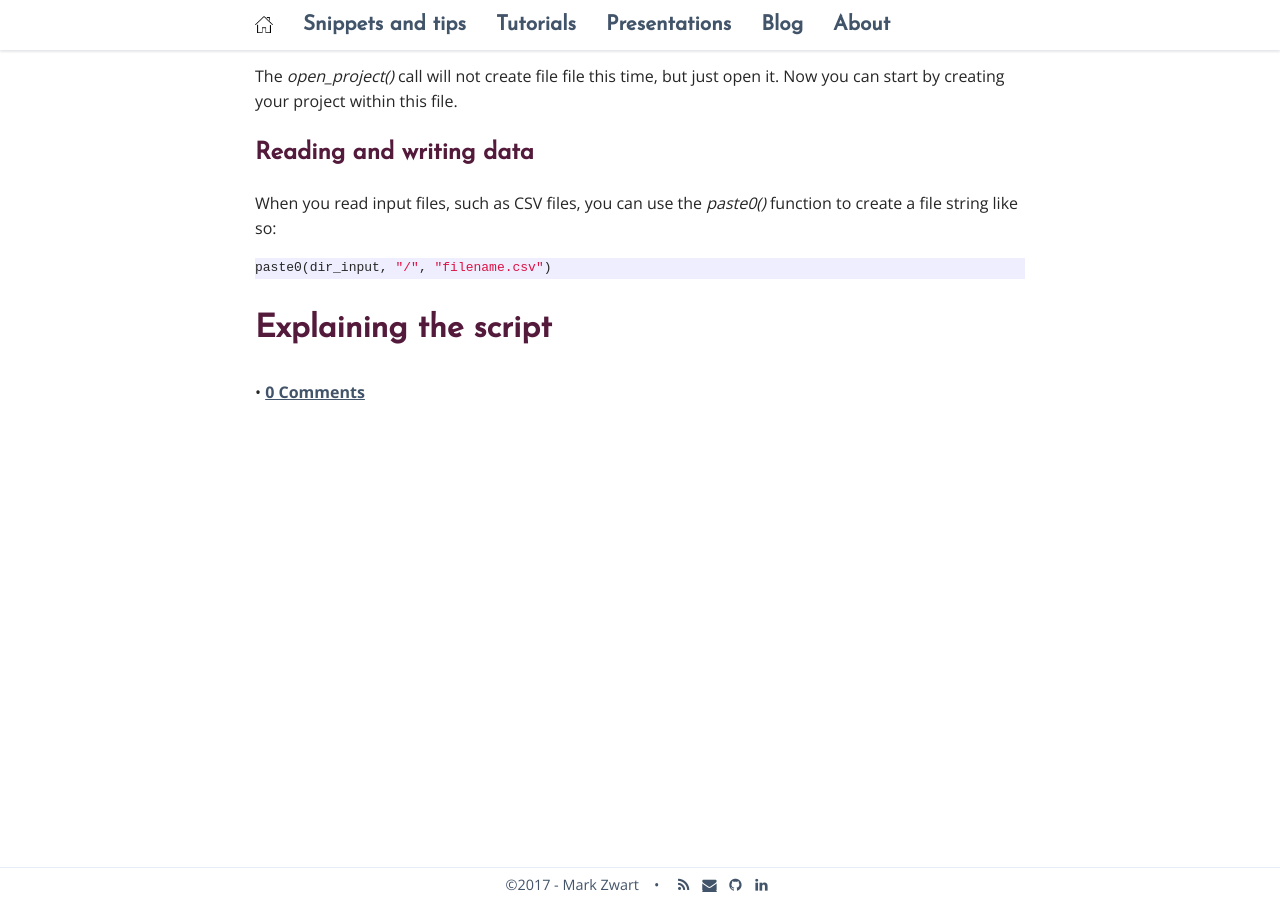
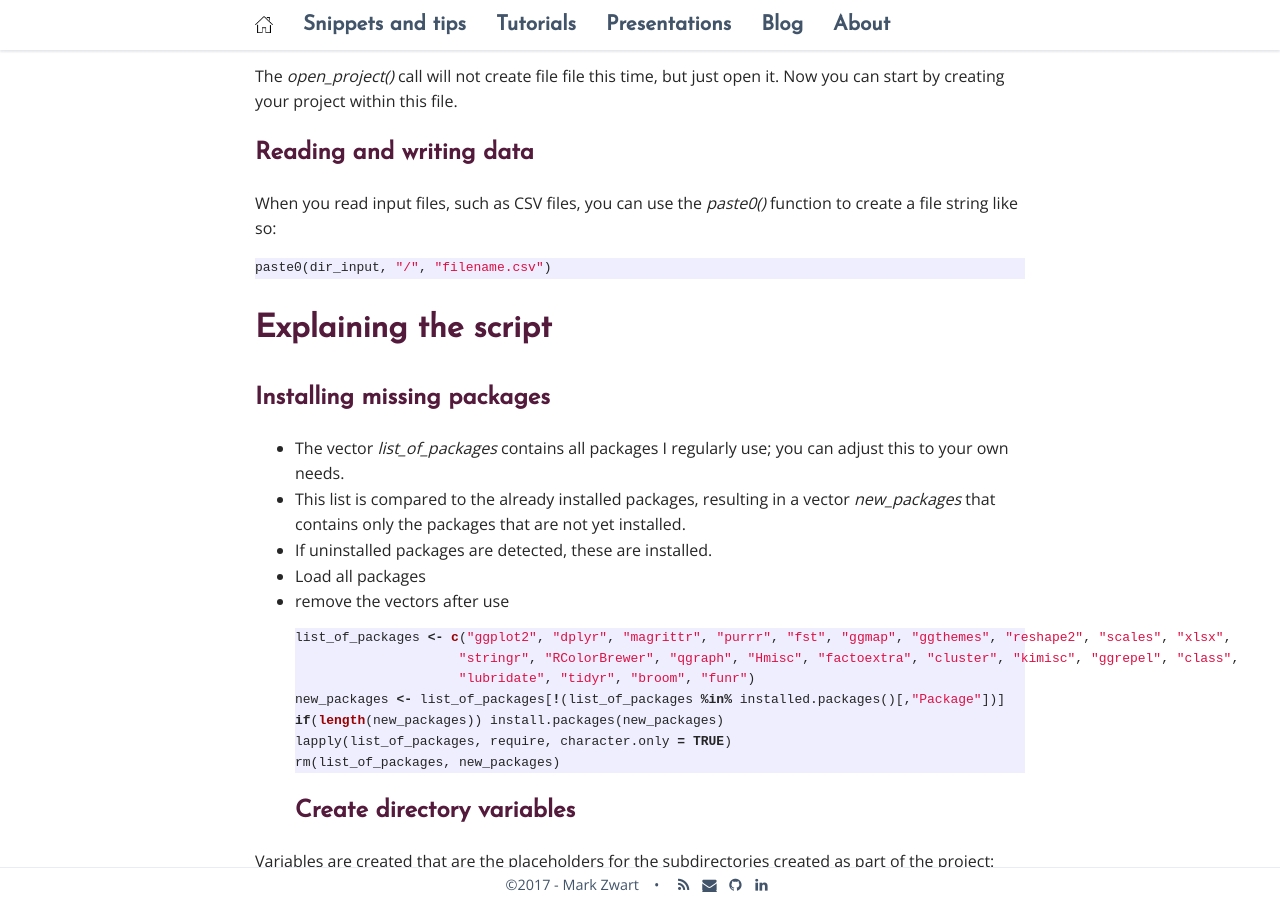
Before and after one commit to mark-me/mark-me.github.io, a Jekyll site: the page built from _pages/tutorials/project-template.md, in a window 1280 px wide and 900 px high, scrolled down 2394 px. Built offline with Jekyll 4.4.1, drawn with Linux system fonts in a browser that asks for light colours; nearby versions of some CDN libraries; comment, search, counter and statistics services are not loaded; some of the changed text lies outside the part shown.

Commit message:
Update project-template.md

````diff
--- a/_pages/tutorials/project-template.md
+++ b/_pages/tutorials/project-template.md
@@ -72,3 +72,32 @@ paste0(dir_input, "/", "filename.csv")
 ```
 
 # Explaining the script
+
+## Installing missing packages
+
+* The vector _list_of_packages_ contains all packages I regularly use; you can adjust this to your own needs.
+* This list is compared to the already installed packages, resulting in a vector _new_packages_ that contains only the packages that are not yet installed.
+* If uninstalled packages are detected, these are installed.
+* Load all packages
+* remove the vectors after use
+```r
+list_of_packages <- c("ggplot2", "dplyr", "magrittr", "purrr", "fst", "ggmap", "ggthemes", "reshape2", "scales", "xlsx",
+                       "stringr", "RColorBrewer", "qgraph", "Hmisc", "factoextra", "cluster", "kimisc", "ggrepel", "class",
+                       "lubridate", "tidyr", "broom", "funr")
+new_packages <- list_of_packages[!(list_of_packages %in% installed.packages()[,"Package"])]
+if(length(new_packages)) install.packages(new_packages)
+lapply(list_of_packages, require, character.only = TRUE)
+rm(list_of_packages, new_packages)
+```
+## Create directory variables
+
+Variables are created that are the placeholders for the subdirectories created as part of the project:
+```r
+dir_project <- NULL
+dir_input <- NULL
+dir_output_data <- NULL
+```
+
+## Creating/initializing project structure
+
+The function _open_project_
````
